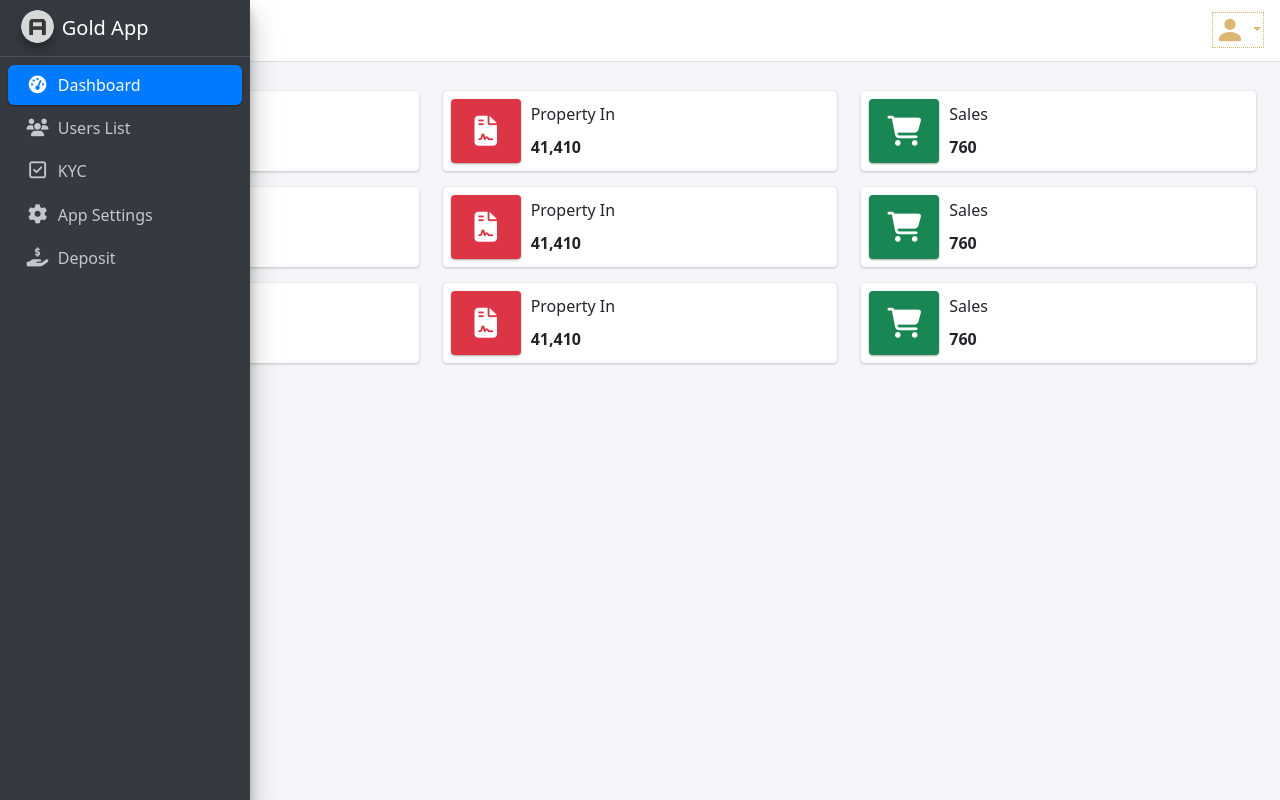
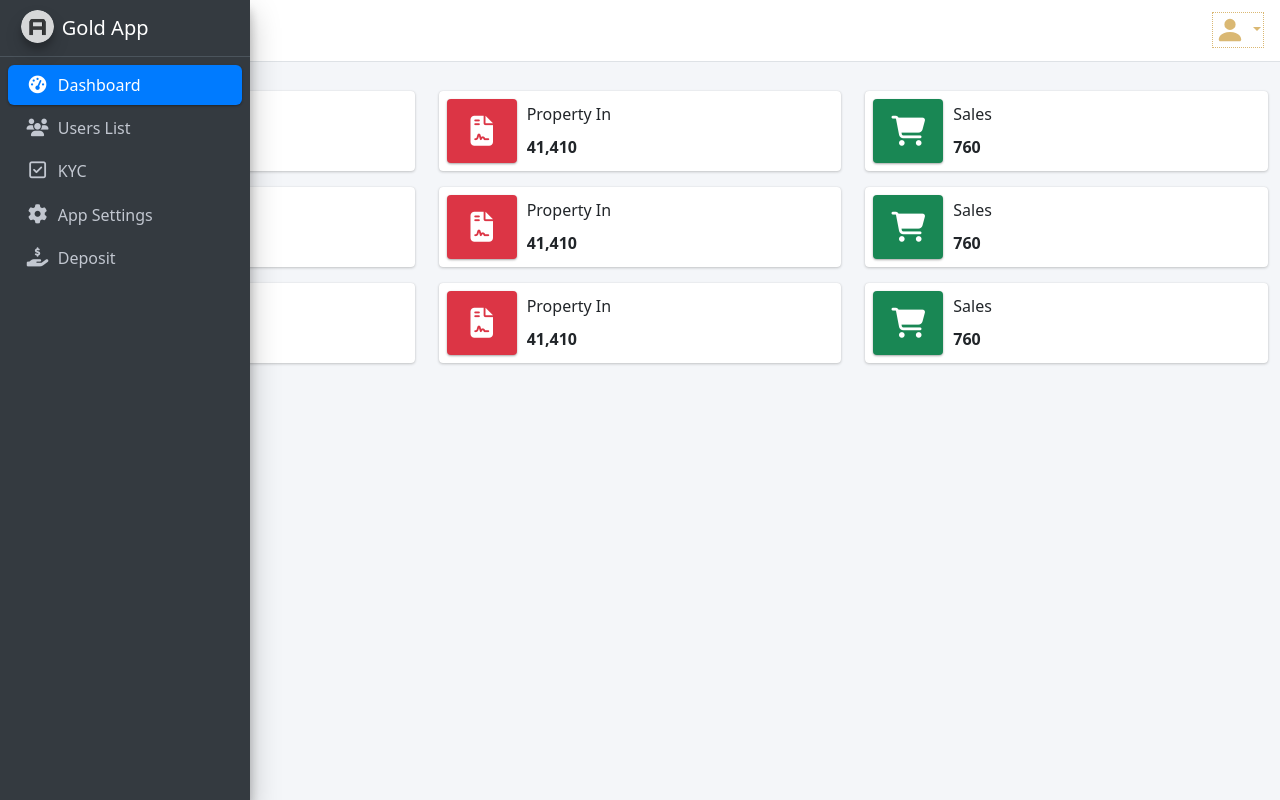
Before and after one commit to ridoy1425/Gold-App, a Laravel app: page / in a window 1280 px wide. Run offline with Laravel 8, Linux system fonts and the light colour scheme; a user stored in the database is signed in; data comes from the database, SQL or seed files in the repository; some libraries are stand-ins or nearby versions.

Commit message:
Simple class remove

```diff
--- a/resources/views/dashboard/dashboard.blade.php
+++ b/resources/views/dashboard/dashboard.blade.php
@@ -39,7 +39,7 @@
         </div>
         <!-- Main content -->
         <section class="content">
-            <div class="container-fluid">
+            <div class="">
                 <!-- Info boxes -->
                 <div class="row">
                     <div class="col-12 col-sm-6 col-md-4">
```
